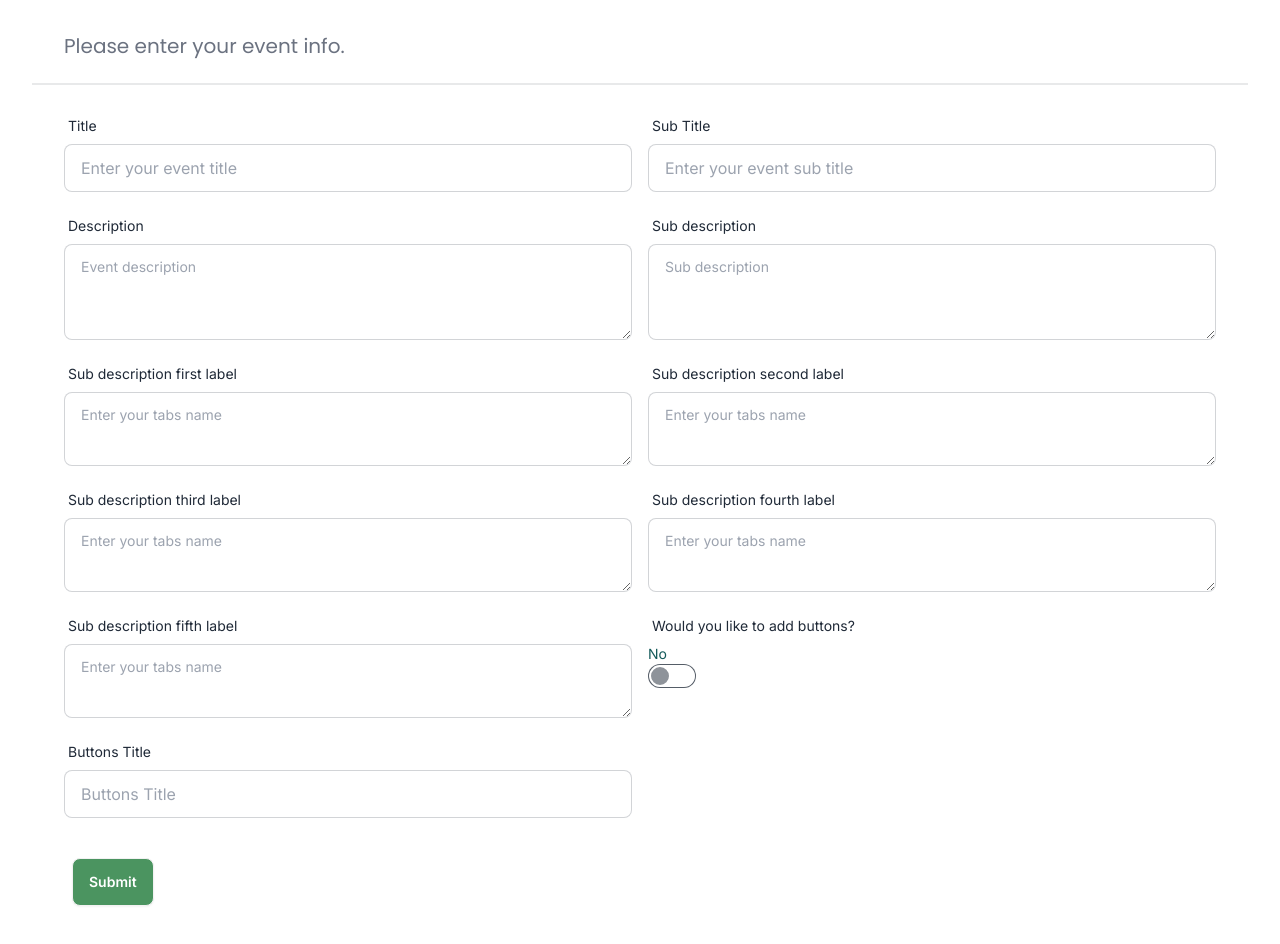
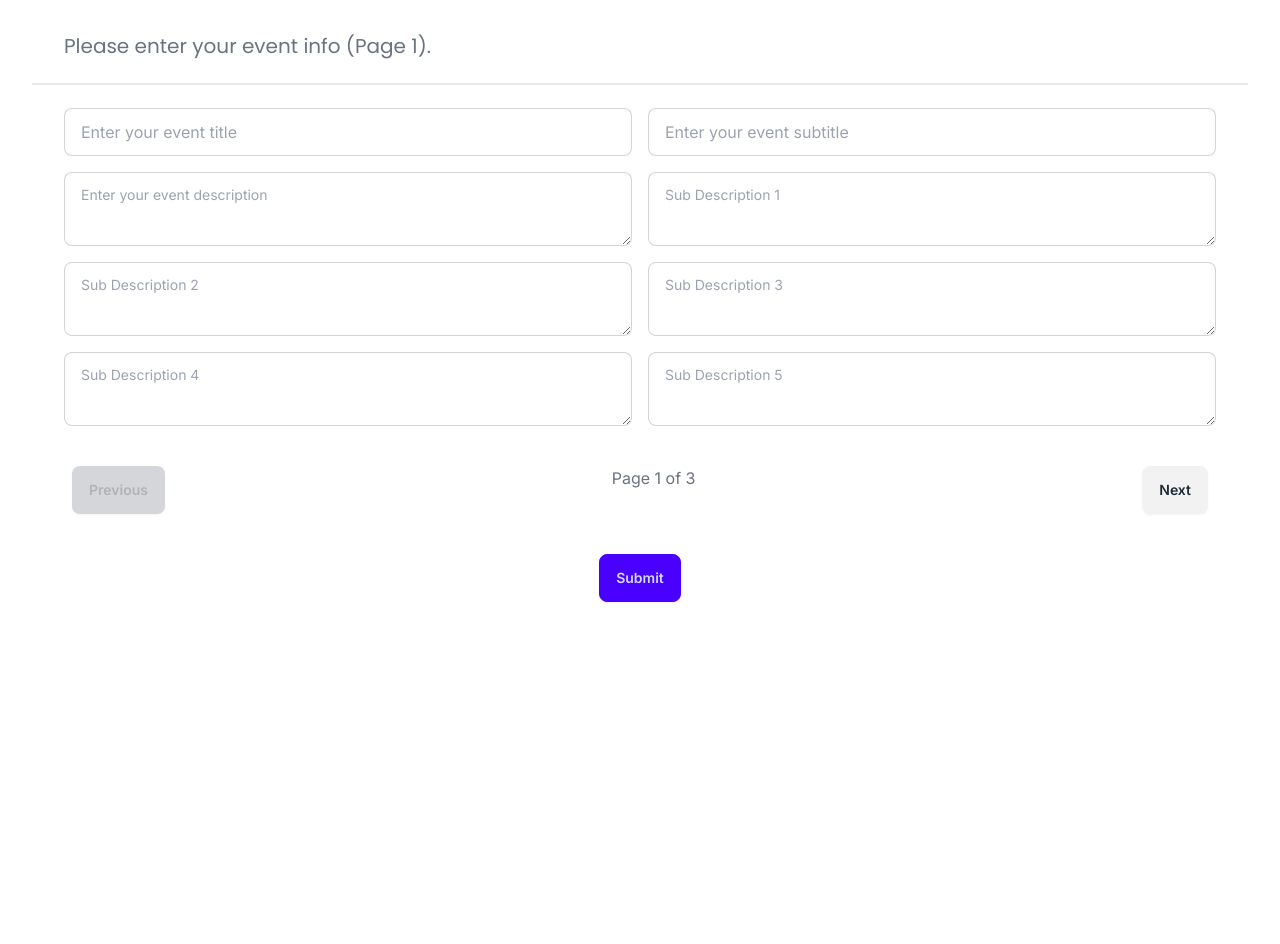
Before and after one commit to GarudaKurt/nextjsWebApp, a Next.js app: page /admin-page in a window 1280 px wide. Shown: the top 944 px of the page. After the commit the page ends 800 px from the top, so only its background shows below. Built offline with nearby package versions, Linux system fonts and the light colour scheme; a web font is replaced by a local one.

Commit message:
Final update

```diff
--- a/src/app/(dashboard)/admin-page/page.jsx
+++ b/src/app/(dashboard)/admin-page/page.jsx
@@ -1,234 +1,278 @@
 "use client";
-import { useState, useEffect } from "react";
+import { useState } from "react";
 import { FaArrowLeft } from "react-icons/fa";
-import AddSteps from "@/components/steps/page";
 import { useRouter } from "next/navigation";
-import { useCartStore } from "@/app/zustand/zustand";
-import { ref, set, push, onValue } from "firebase/database";
+import { ref, set } from "firebase/database";
 import { database } from "@/components/cards/firebaseConfig/config";
 
 const Admin = () => {
   const router = useRouter();
 
-  // Updated state names based on fetchedData
+  const [currentPage, setCurrentPage] = useState(1);
+  const totalPages = 3;
+
+  // Part 1 states
   const [title, setTitle] = useState("");
   const [subTitle, setSubTitle] = useState("");
   const [description, setDescription] = useState("");
-  const [subDescription, setSubDescription] = useState("");
-  const [subDescription1, setSubDescription_1] = useState("");
-  const [subDescription2, setSubDescription_2] = useState("");
-  const [subDescription3, setSubDescription_3] = useState("");
-  const [subDescription4, setSubDescription_4] = useState("");
-  const [subDescription5, setSubDescription_5] = useState("");
+  const [subDescription1_0, setSubDescription_1] = useState("");
+  const [subDescription2_0, setSubDescription_2] = useState("");
+  const [subDescription3_0, setSubDescription_3] = useState("");
+  const [subDescription4_0, setSubDescription_4] = useState("");
+  const [subDescription5_0, setSubDescription_5] = useState("");
 
-  const [btnTitle, setBtnTitle] = useState("");
-  const [addButton, setBtnShow] = useState(false);
+  // Part 2 states
+  const [title_1, setTitle_1] = useState("");
+  const [subTitle_1, setSubTitle_1] = useState("");
+  const [description_1, setDescription_1] = useState("");
+  const [subDescription1, setSubDescription1] = useState("");
+  const [subDescription2, setSubDescription2] = useState("");
+  const [subDescription3, setSubDescription3] = useState("");
+  const [subDescription4, setSubDescription4] = useState("");
+  const [subDescription5, setSubDescription5] = useState("");
+  const [subDescription6, setSubDescription6] = useState("");
 
-  const handleToggle = () => setBtnShow(!addButton);
+  // Part 3 states
+  const [title_2, setTitle_2] = useState("");
+  const [subTitle_2, setSubTitle_2] = useState("");
+  const [description_2, setDescription_2] = useState("");
+  const [subDescription1_2, setSubDescription1_2] = useState("");
+  const [subDescription2_2, setSubDescription2_2] = useState("");
+  const [subDescription3_2, setSubDescription3_2] = useState("");
+  const [subDescription4_2, setSubDescription4_2] = useState("");
+  const [subDescription5_2, setSubDescription5_2] = useState("");
+  const [subDescription6_2, setSubDescription6_2] = useState("");
 
   const handleSubmit = () => {
-    const monitoringRef = ref(database, "monitoring"); // Retain the existing path
-
+    const monitoringRef = ref(database, "monitoring");
     const formData = {
       title,
       subTitle,
       description,
-      subDescription,
+      subDescription1_0,
+      subDescription2_0,
+      subDescription3_0,
+      subDescription4_0,
+      subDescription5_0,
+      title_1,
+      subTitle_1,
+      description_1,
       subDescription1,
       subDescription2,
       subDescription3,
       subDescription4,
       subDescription5,
-      btnTitle,
-      addButton,
+      subDescription6,
+      title_2,
+      subTitle_2,
+      description_2,
+      subDescription1_2,
+      subDescription2_2,
+      subDescription3_2,
+      subDescription4_2,
+      subDescription5_2,
+      subDescription6_2,
     };
 
     set(monitoringRef, formData)
-      .then(() => {
-        alert("Data saved successfully");
-        setTitle("");
-        setSubTitle("");
-        setDescription("");
-        setSubDescription("");
-        setSubDescription_1("");
-        setSubDescription_2("");
-        setSubDescription_3("");
-        setSubDescription_4("");
-        setSubDescription_5("");
-        setBtnTitle("");
-        setBtnShow(false);
-
-      })
+      .then(() => alert("Data saved successfully"))
       .catch((error) => console.error("Error saving data:", error));
   };
 
+  const renderPage = () => {
+    switch (currentPage) {
+      case 1:
         return (
           <>
-      <div className="bg-white md:px-8 w-full py-8">
             <h2 className="px-8 text-gray-500 text-lg font-sans">
-          Please enter your event info.
+              Please enter your event info (Page 1).
             </h2>
             <div className="divider"></div>
             <div className="grid grid-cols-1 md:grid-cols-2 gap-4 px-8">
-          <div className="form-control">
-            <label className="label">
-              <span className="label-text">Title</span>
-            </label>
               <input
                 type="text"
                 placeholder="Enter your event title"
                 className="input input-bordered w-full"
                 value={title}
-              required
                 onChange={(e) => setTitle(e.target.value)}
-              contentEditable={false}
               />
-          </div>
-
-          <div className="form-control">
-            <label className="label">
-              <span className="label-text">Sub Title</span>
-            </label>
               <input
                 type="text"
-              placeholder="Enter your event sub title"
+                placeholder="Enter your event subtitle"
                 className="input input-bordered w-full"
-              required
                 value={subTitle}
                 onChange={(e) => setSubTitle(e.target.value)}
               />
-          </div>
-
-          <div className="form-control">
-            <label className="label">
-              <span className="label-text">Description</span>
-            </label>
               <textarea
-              type="text"
-              placeholder="Event description"
-              className="textarea h-24 textarea-bordered w-full"
-              required
+                placeholder="Enter your event description"
+                className="textarea textarea-bordered w-full"
                 value={description}
                 onChange={(e) => setDescription(e.target.value)}
               />
+              <textarea
+                placeholder="Sub Description 1"
+                className="textarea textarea-bordered w-full"
+                value={subDescription1_0}
+                onChange={(e) => setSubDescription_1(e.target.value)}
+              />
+              <textarea
+                placeholder="Sub Description 2"
+                className="textarea textarea-bordered w-full"
+                value={subDescription2_0}
+                onChange={(e) => setSubDescription_2(e.target.value)}
+              />
+              <textarea
+                placeholder="Sub Description 3"
+                className="textarea textarea-bordered w-full"
+                value={subDescription3_0}
+                onChange={(e) => setSubDescription_3(e.target.value)}
+              />
+              <textarea
+                placeholder="Sub Description 4"
+                className="textarea textarea-bordered w-full"
+                value={subDescription4_0}
+                onChange={(e) => setSubDescription_4(e.target.value)}
+              />
+              <textarea
+                placeholder="Sub Description 5"
+                className="textarea textarea-bordered w-full"
+                value={subDescription5_0}
+                onChange={(e) => setSubDescription_5(e.target.value)}
+              />
             </div>
+          </>
+        );
 
-          <div className="form-control">
-            <label className="label">
-              <span className="label-text">Sub description</span>
-            </label>
+      case 2:
+        return (
+          <>
+            <h2 className="px-8 text-gray-500 text-lg font-sans">
+              Please enter additional event info (Page 2).
+            </h2>
+            <div className="divider"></div>
+            <div className="grid grid-cols-1 md:grid-cols-2 gap-4 px-8">
+              <input
+                type="text"
+                placeholder="Enter Part 2 title"
+                className="input input-bordered w-full"
+                value={title_1}
+                onChange={(e) => setTitle_1(e.target.value)}
+              />
+              <input
+                type="text"
+                placeholder="Enter Part 2 subtitle"
+                className="input input-bordered w-full"
+                value={subTitle_1}
+                onChange={(e) => setSubTitle_1(e.target.value)}
+              />
               <textarea
-              placeholder="Sub description"
-              className="textarea h-24 textarea-bordered w-full"
-              required
-              value={subDescription}
-              onChange={(e) => setSubDescription(e.target.value)}
-            ></textarea>
+                placeholder="Enter Part 2 description"
+                className="textarea textarea-bordered w-full"
+                value={description_1}
+                onChange={(e) => setDescription_1(e.target.value)}
+              />
+              <textarea
+                placeholder="Sub Description 1"
+                className="textarea textarea-bordered w-full"
+                value={subDescription1}
+                onChange={(e) => setSubDescription1(e.target.value)}
+              />
+              <textarea
+                placeholder="Sub Description 2"
+                className="textarea textarea-bordered w-full"
+                value={subDescription2}
+                onChange={(e) => setSubDescription2(e.target.value)}
+              />
+              <textarea
+                placeholder="Sub Description 3"
+                className="textarea textarea-bordered w-full"
+                value={subDescription3}
+                onChange={(e) => setSubDescription3(e.target.value)}
+              />
+              <textarea
+                placeholder="Sub Description 4"
+                className="textarea textarea-bordered w-full"
+                value={subDescription4}
+                onChange={(e) => setSubDescription4(e.target.value)}
+              />
             </div>
+          </>
+        );
 
-          <div className="form-control">
-            <label className="label">
-              <span className="label-text">Sub description first label</span>
-            </label>
+      case 3:
+        return (
+          <>
+            <h2 className="px-8 text-gray-500 text-lg font-sans">
+              Please enter final event info (Page 3).
+            </h2>
+            <div className="divider"></div>
+            <div className="grid grid-cols-1 md:grid-cols-2 gap-4 px-8">
+              <input
+                type="text"
+                placeholder="Enter Part 3 title"
+                className="input input-bordered w-full"
+                value={title_2}
+                onChange={(e) => setTitle_2(e.target.value)}
+              />
+              <input
+                type="text"
+                placeholder="Enter Part 3 subtitle"
+                className="input input-bordered w-full"
+                value={subTitle_2}
+                onChange={(e) => setSubTitle_2(e.target.value)}
+              />
               <textarea
-              placeholder="Enter your tabs name"
+                placeholder="Enter Part 3 description"
                 className="textarea textarea-bordered w-full"
-              required
-              value={subDescription1}
-              onChange={(e) => setSubDescription_1(e.target.value)}
-            ></textarea>
+                value={description_2}
+                onChange={(e) => setDescription_2(e.target.value)}
+              />
+              <textarea
+                placeholder="Sub Description 1"
+                className="textarea textarea-bordered w-full"
+                value={subDescription1_2}
+                onChange={(e) => setSubDescription1_2(e.target.value)}
+              />
+              <textarea
+                placeholder="Sub Description 2"
+                className="textarea textarea-bordered w-full"
+                value={subDescription2_2}
+                onChange={(e) => setSubDescription2_2(e.target.value)}
+              />
+              <textarea
+                placeholder="Sub Description 3"
+                className="textarea textarea-bordered w-full"
+                value={subDescription3_2}
+                onChange={(e) => setSubDescription3_2(e.target.value)}
+              />
+              <textarea
+                placeholder="Sub Description 4"
+                className="textarea textarea-bordered w-full"
+                value={subDescription4_2}
+                onChange={(e) => setSubDescription4_2(e.target.value)}
+              />
             </div>
+          </>
+        );
 
-          <div className="form-control">
-            <label className="label">
-              <span className="label-text">Sub description second label</span>
-            </label>
-            <textarea
-              placeholder="Enter your tabs name"
-              className="textarea textarea-bordered w-full"
-              required
-              value={subDescription2}
-              onChange={(e) => setSubDescription_2(e.target.value)}
-            ></textarea>
-          </div>
-
-          <div className="form-control">
-            <label className="label">
-              <span className="label-text">Sub description third label</span>
-            </label>
-            <textarea
-              placeholder="Enter your tabs name"
-              className="textarea textarea-bordered w-full"
-              required
-              value={subDescription3}
-              onChange={(e) => setSubDescription_3(e.target.value)}
-            ></textarea>
-          </div>
-
-          <div className="form-control">
-            <label className="label">
-              <span className="label-text">Sub description fourth label</span>
-            </label>
-            <textarea
-              placeholder="Enter your tabs name"
-              className="textarea textarea-bordered w-full"
-              required
-              value={subDescription4}
-              onChange={(e) => setSubDescription_4(e.target.value)}
-            ></textarea>
-          </div>
-
-          <div className="form-control">
-            <label className="label">
-              <span className="label-text">Sub description fifth label</span>
-            </label>
-            <textarea
-              placeholder="Enter your tabs name"
-              className="textarea textarea-bordered w-full"
-              required
-              value={subDescription5}
-              onChange={(e) => setSubDescription_5(e.target.value)}
-            ></textarea>
-          </div>
+      default:
+        return null;
+    }
+  };
 
 
-          <div className="form-control">
-            <label className="label">
-              <span className="label-text">Would you like to add buttons?</span>
-            </label>
-            <span className="text-sm">{addButton ? "Yes" : "No"}</span>
-            <input
-              type="checkbox"
-              className="toggle toggle-primary"
-              checked={addButton}
-              onChange={handleToggle}
-            />
+  return (
+    <div className="bg-white md:px-8 w-full py-8">
+      {renderPage()}
+      <div className="flex justify-between p-10">
+        <button className={`btn ${currentPage === 1 ? "btn-disabled" : ""}`} onClick={() => setCurrentPage(currentPage - 1)}>Previous</button>
+        <span className="text-gray-500">Page {currentPage} of {totalPages}</span>
+        <button className={`btn ${currentPage === totalPages ? "btn-disabled" : ""}`} onClick={() => setCurrentPage(currentPage + 1)}>Next</button>
       </div>
-
-          <div className="form-control">
-            <label className="label">
-              <span className="label-text">Buttons Title</span>
-            </label>
-            <input
-              type="text"
-              placeholder="Buttons Title"
-              className="input input-bordered w-full"
-              required
-              value={btnTitle}
-              onChange={(e) => setBtnTitle(e.target.value)}
-            />
+      <div className="flex justify-center">
+        <button className="btn btn-primary" onClick={handleSubmit}>Submit</button>
       </div>
     </div>
-        <div className="flex justify-start p-10">
-            <button
-              className="btn bg-relaxGreen hover:bg-clearGreen text-white text-md w-full md:w-auto"
-              onClick={handleSubmit}
-            >
-              Submit
-            </button>
-          </div>
-      </div>
-    </>
   );
 };
 
```
Lines whose indentation alone changed are shown as unchanged.
